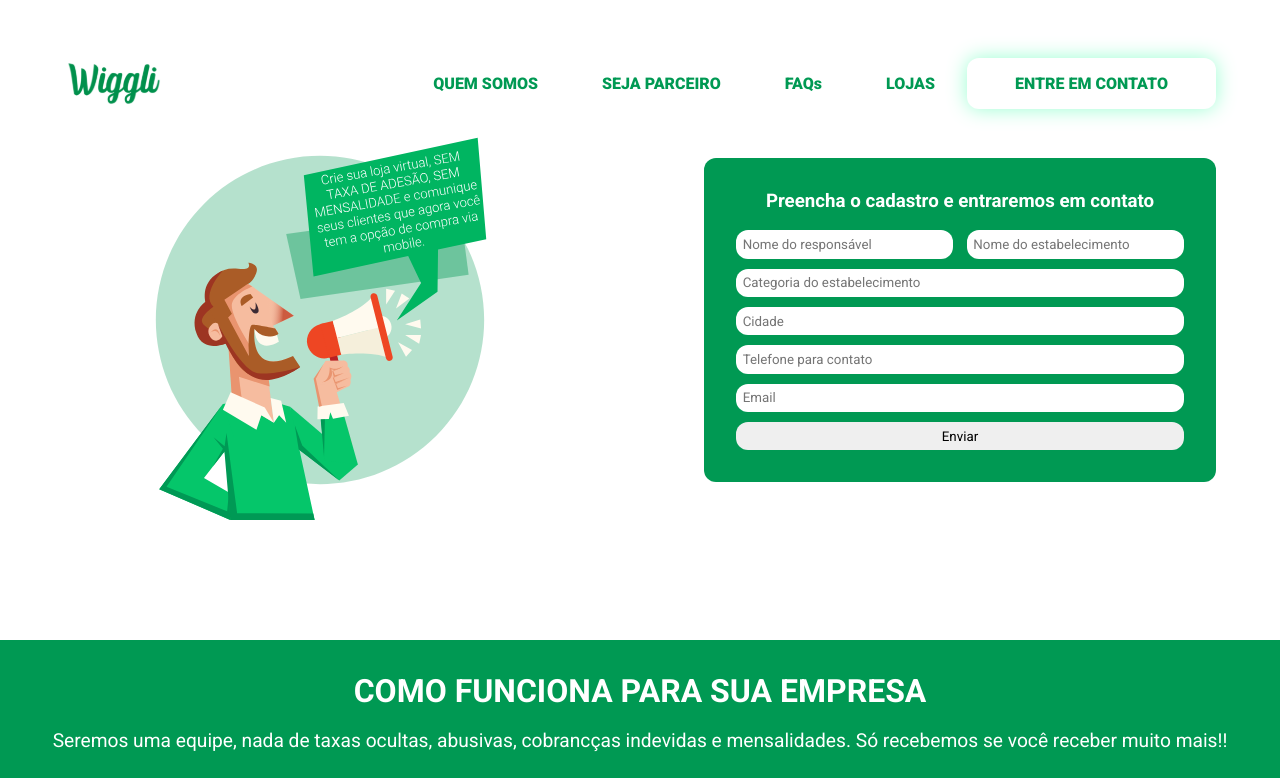
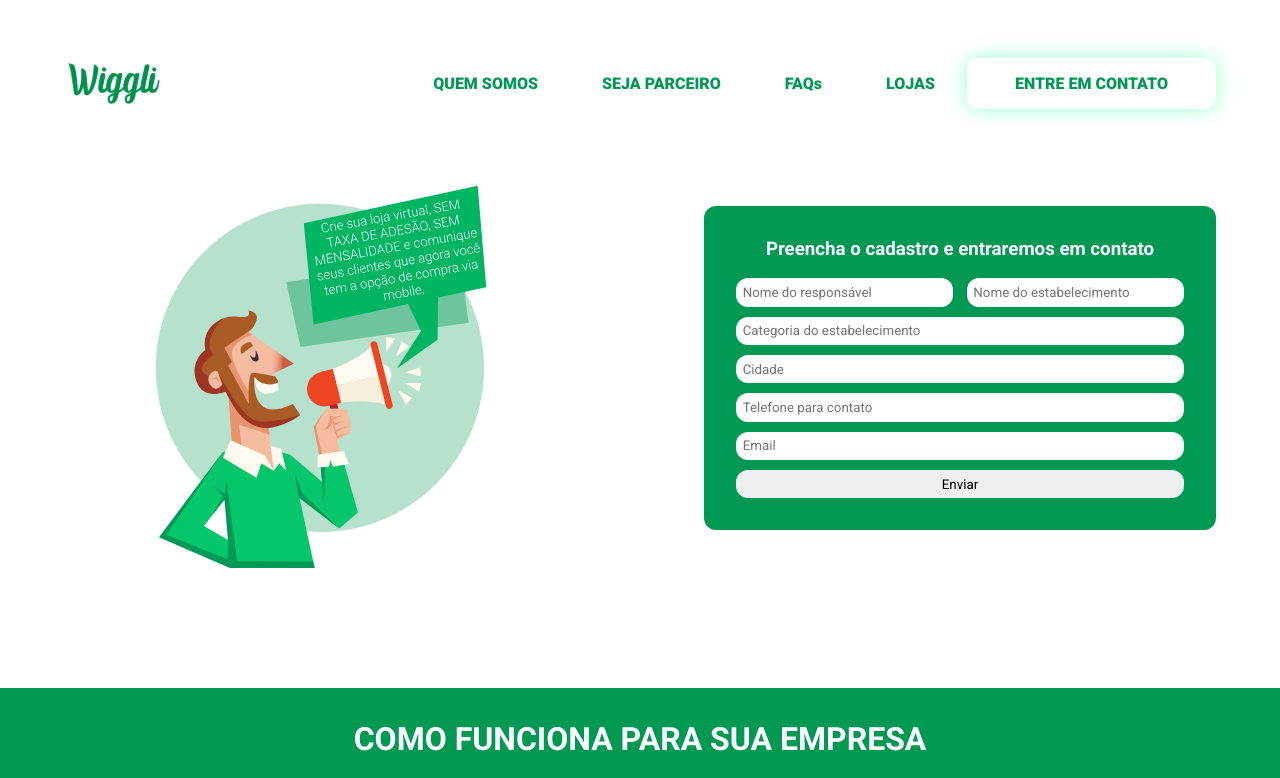
Before and after one commit to gustavosilvaf/Smerca, a React (Create React App) app: page /register-store in a window 1280 px wide. Shown: the top 778 px of the page. Built offline with nearby package versions, Linux system fonts and the light colour scheme; the HTML template or start-up script is replaced by a standard one.

Commit message:
fixed padding top on register store page

```diff
--- a/src/pages/RegisterStore/index.js
+++ b/src/pages/RegisterStore/index.js
@@ -5,11 +5,13 @@ import HowWork from '../../Components/RegisterStore/HowWork';
 import StoresFaq from '../../Components/RegisterStore/StoreFaq';
 
 const RegisterStore = () => (
-  <div className="RegisterStore">
-    <Header />
-    <HowWork />
-    <StoresFaq />
-  </div>
+  <>
+    <div className="RegisterStore">
+      <Header />
+      <HowWork />
+      <StoresFaq />
+    </div>
+  </>
 );
 
 export default RegisterStore;
--- a/src/pages/RegisterStore/styles.scss
+++ b/src/pages/RegisterStore/styles.scss
@@ -1 +1,5 @@
 @import '../../style-guide.scss';
+
+.RegisterStore {
+  padding-top: 3em;
+}
```
